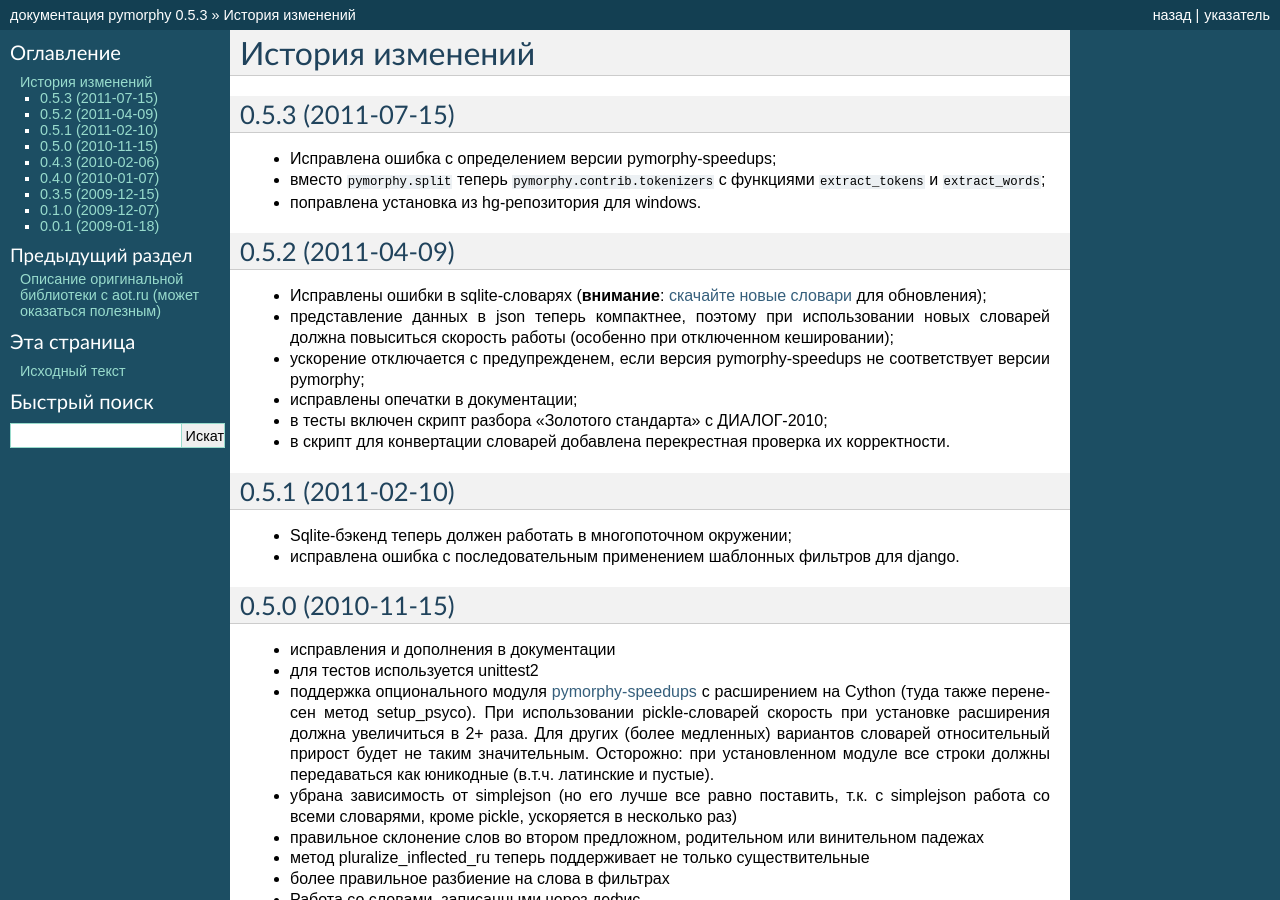
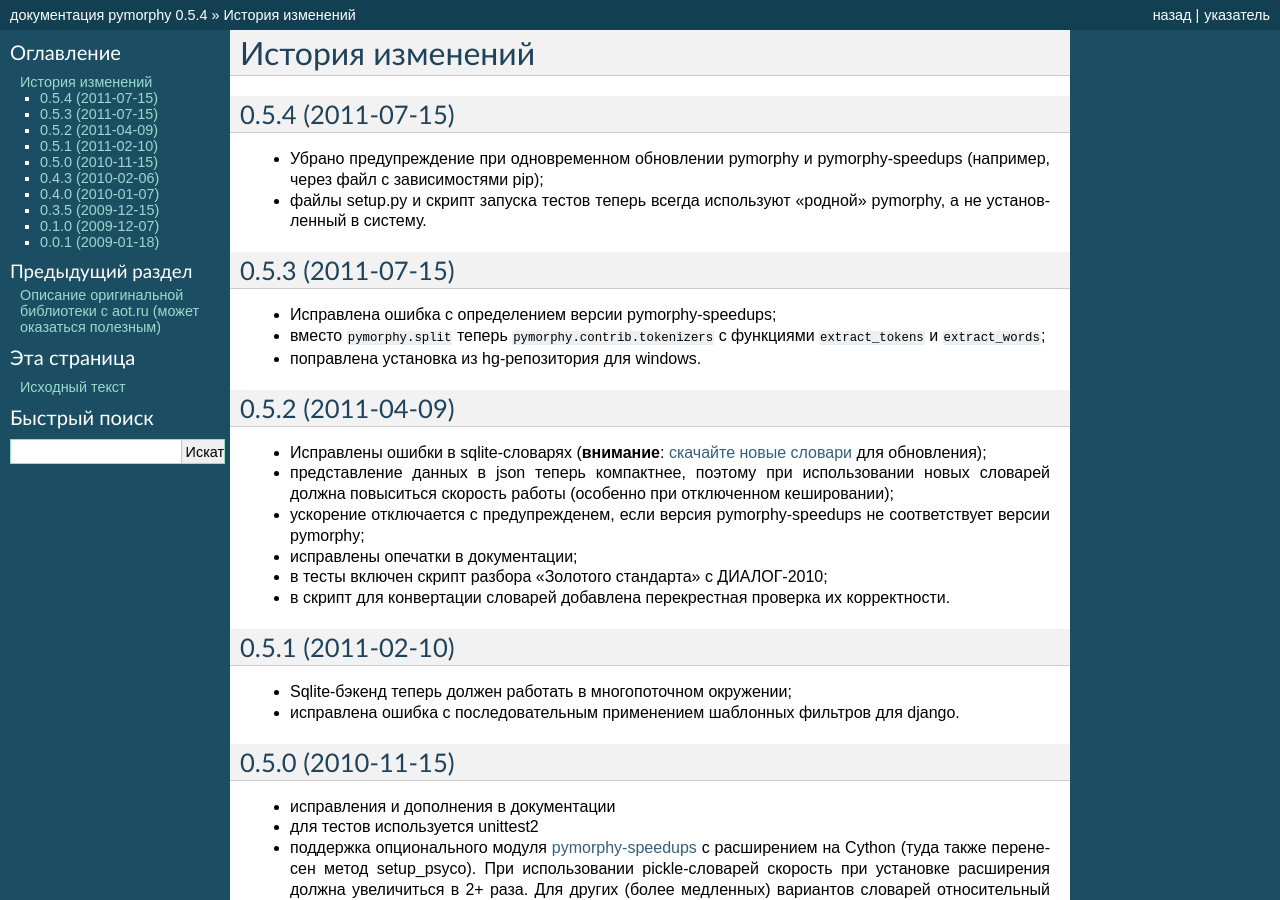
Before and after one commit to kmike/pymorphy, a Sphinx documentation site: the page built from docs/CHANGES.rst, in a window 1280 px wide and 900 px high. Built offline with Sphinx 7.4.7, drawn with Linux system fonts in a browser that asks for light colours; some of the changed text lies outside the part shown.

Commit message:
релиз 0.5.4 с микро-улучшениями

```diff
--- a/docs/CHANGES.rst
+++ b/docs/CHANGES.rst
@@ -1,6 +1,14 @@
 
 История изменений
 =================
+
+0.5.4 (2011-07-15)
+------------------
+
+* Убрано предупреждение при одновременном обновлении pymorphy и
+  pymorphy-speedups (например, через файл с зависимостями pip);
+* файлы setup.py и скрипт запуска тестов теперь всегда используют
+  "родной" pymorphy, а не установленный в систему.
 
 0.5.3 (2011-07-15)
 ------------------
--- a/docs/conf.py
+++ b/docs/conf.py
@@ -49,7 +49,7 @@
 # The short X.Y version.
 version = '0.5'
 # The full version, including alpha/beta/rc tags.
-release = '0.5.3'
+release = '0.5.4'
 
 # The language for content autogenerated by Sphinx. Refer to documentation
 # for a list of supported languages.
--- a/pymorphy/version.py
+++ b/pymorphy/version.py
@@ -1,4 +1,4 @@
 # pymorphy version info
 
-VERSION = (0, 5, 3)
+VERSION = (0, 5, 4)
 __version__ = '.'.join(map(str, VERSION))
--- a/speedups/pymorphy_speedups/version.py
+++ b/speedups/pymorphy_speedups/version.py
@@ -1,4 +1,4 @@
 # pymorphy-speedups version info
 
-VERSION = (0, 5, 3)
+VERSION = (0, 5, 4)
 __version__ = '.'.join(map(str, VERSION))
```
Also changed, not shown: 1 other file.
